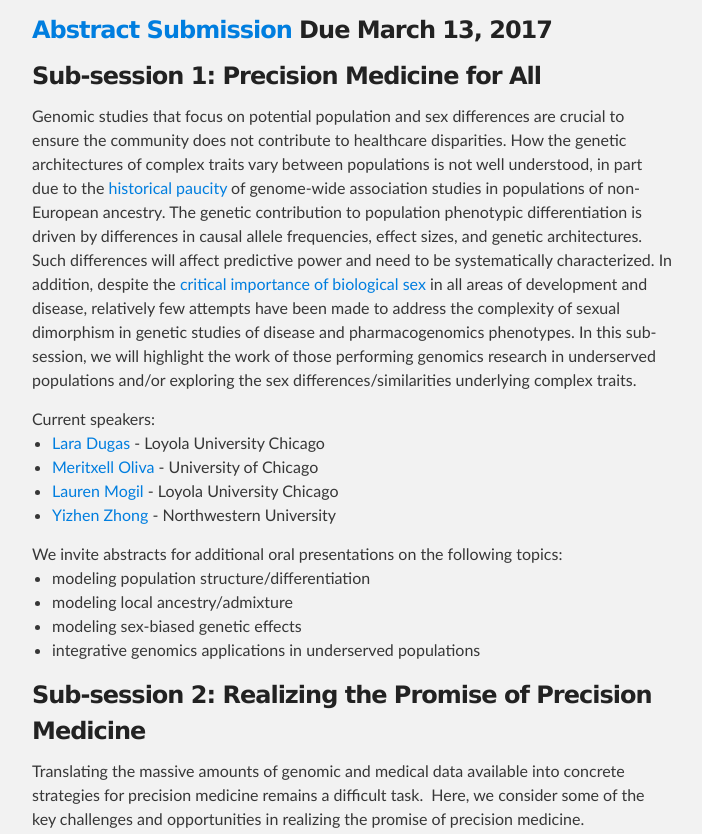
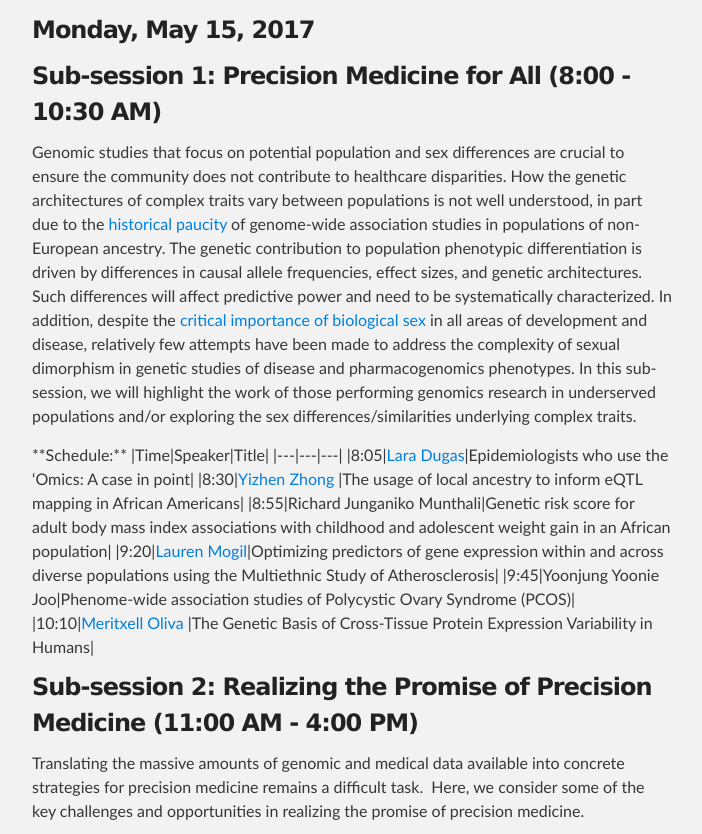
Before and after one commit to hwheeler01/glbio17, a plain HTML site: page index.html in a window 1280 px wide. Shown: the part 651-1485 px from the top of the page, without its empty margins (288-990 px from the left). Drawn offline with Linux system fonts and the light colour scheme.

Commit message:
add times to subsession 1

```diff
--- a/index.html
+++ b/index.html
@@ -37,34 +37,29 @@
 <p>Advances in computing have created a data-driven revolution in biology and promises to guide the development of precision medicine. This special session will bring together scientists from biology and computer science to explore emerging topics in personalized medicine. This session is timely given the new <a href="https://www.nih.gov/precision-medicine-initiative-cohort-program">Precision Medicine Initiative</a> by the NIH. It will consist of two exciting sub-sessions. The first sub-session will explore genomics research in underserved human populations and sex differences in complex traits. The second session will highlight the broad spectrum of challenges and opportunities in precision medicine, including translational genomics, electronic health record (EHR) analytics, and drug discovery.</p>
 
 <h3>
-<a href="https://easychair.org/conferences/?conf=glbio2017">Abstract Submission</a> Due March 13, 2017</h3>
+Monday, May 15, 2017</h3>
 
 <h3>
-<a id="sub-session-1-precision-medicine-for-all" class="anchor" href="#sub-session-1-precision-medicine-for-all" aria-hidden="true"><span aria-hidden="true" class="octicon octicon-link"></span></a>Sub-session 1: Precision Medicine for All</h3>
+<a id="sub-session-1-precision-medicine-for-all" class="anchor" href="#sub-session-1-precision-medicine-for-all" aria-hidden="true"><span aria-hidden="true" class="octicon octicon-link"></span></a>Sub-session 1: Precision Medicine for All (8:00 - 10:30 AM)</h3>
 
 <p>Genomic studies that focus on potential population and sex differences are crucial to ensure the community does not contribute to healthcare disparities. How the genetic architectures of complex traits vary between populations is not well understood, in part due to the <a href="http://www.nature.com/news/genomics-is-failing-on-diversity-1.20759?WT.mc_id=TWT_NatureNews">historical paucity</a> of genome-wide association studies in populations of non-European ancestry. The genetic contribution to population phenotypic differentiation is driven by differences in causal allele frequencies, effect sizes, and genetic architectures. Such differences will affect predictive power and need to be systematically characterized. In addition, despite the <a href="http://www.nature.com/news/policy-nih-to-balance-sex-in-cell-and-animal-studies-1.15195">critical importance of biological sex</a> in all areas of development and disease, relatively few attempts have been made to address the complexity of sexual dimorphism in genetic studies of disease and pharmacogenomics phenotypes. In this sub-session, we will highlight the work of those performing genomics research in underserved populations and/or exploring the sex differences/similarities underlying complex traits.
 </p>
-Current speakers:
-<ul>
-<li><a href="http://ssom.luc.edu/public_health_sciences/faculty-staff/laradugas/">Lara Dugas</a> - Loyola University Chicago</li>
-<li><a href="http://www.igsb.org/labs/barbara-stranger">Meritxell Oliva</a> - University of Chicago</li>
-<li><a href="https://hwheeler01.github.io/people/">Lauren Mogil</a> - Loyola University Chicago</li>
-<li><a href="http://pereralab.strikingly.com/#the-perera-lab">Yizhen Zhong</a> - Northwestern University</li>
-</ul>
+
+**Schedule:**
+
+|Time|Speaker|Title|
+|---|---|---|
+|8:05|<a href="http://ssom.luc.edu/public_health_sciences/faculty-staff/laradugas/">Lara Dugas</a>|Epidemiologists who use the ‘Omics: A case in point|
+|8:30|<a href="http://pereralab.strikingly.com/#the-perera-lab">Yizhen Zhong</a> |The usage of local ancestry to inform eQTL mapping in African Americans|
+|8:55|Richard Junganiko Munthali|Genetic risk score for adult body mass index associations with childhood and adolescent weight gain in an African population|
+|9:20|<a href="https://hwheeler01.github.io/people/">Lauren Mogil</a>|Optimizing predictors of gene expression within and across diverse populations using the Multiethnic Study of Atherosclerosis|
+|9:45|Yoonjung Yoonie Joo|Phenome-wide association studies of Polycystic Ovary Syndrome (PCOS)|
+|10:10|<a href="http://www.igsb.org/labs/barbara-stranger">Meritxell Oliva</a> |The Genetic Basis of Cross-Tissue Protein Expression Variability in Humans|
 
 
 
-We invite abstracts for additional oral presentations on the following topics:
-
-<ul>
-<li>modeling population structure/differentiation</li>
-<li>modeling local ancestry/admixture </li>
-<li>modeling sex-biased genetic effects </li>
-<li>integrative genomics applications in underserved populations </li>
-</ul>
-
 <h3>
-<a id="sub-session-2-translational-genomics-ehr-analytics--drug-discovery" class="anchor" href="#sub-session-2-translational-genomics-ehr-analytics--drug-discovery" aria-hidden="true"><span aria-hidden="true" class="octicon octicon-link"></span></a>Sub-session 2: Realizing the Promise of Precision Medicine</h3>
+<a id="sub-session-2-translational-genomics-ehr-analytics--drug-discovery" class="anchor" href="#sub-session-2-translational-genomics-ehr-analytics--drug-discovery" aria-hidden="true"><span aria-hidden="true" class="octicon octicon-link"></span></a>Sub-session 2: Realizing the Promise of Precision Medicine (11:00 AM - 4:00 PM)</h3>
 
 <p>Translating the massive amounts of genomic and medical data available into concrete strategies for precision medicine remains a difficult task.  Here, we consider some of the key challenges and opportunities in realizing the promise of precision medicine.  </p>
 <p>In this afternoon sub-session, faculty from the <a href="http://www.ttic.edu">Toyota Technological Institute at Chicago</a> have assembled a series of talks to explore the spectrum of challenges in precision medicine, including: How can we identify the optimal treatments for cancer patients? Why do certain treatments work for some patients but do not work for others?  What can we learn from antibiotic resistance and off-targeting of drugs? What types of information can be effectively mined in electronic health records? </p>
```
